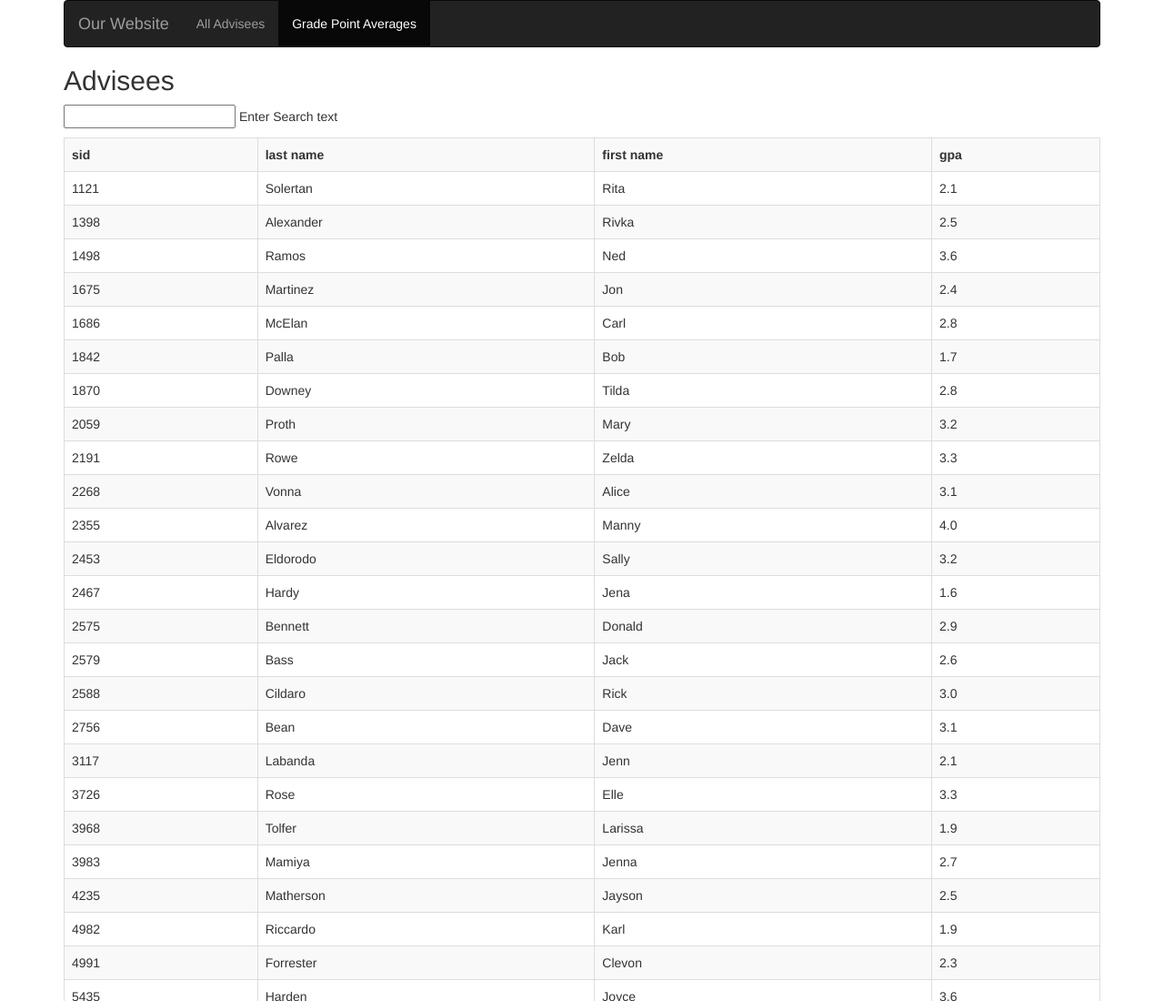
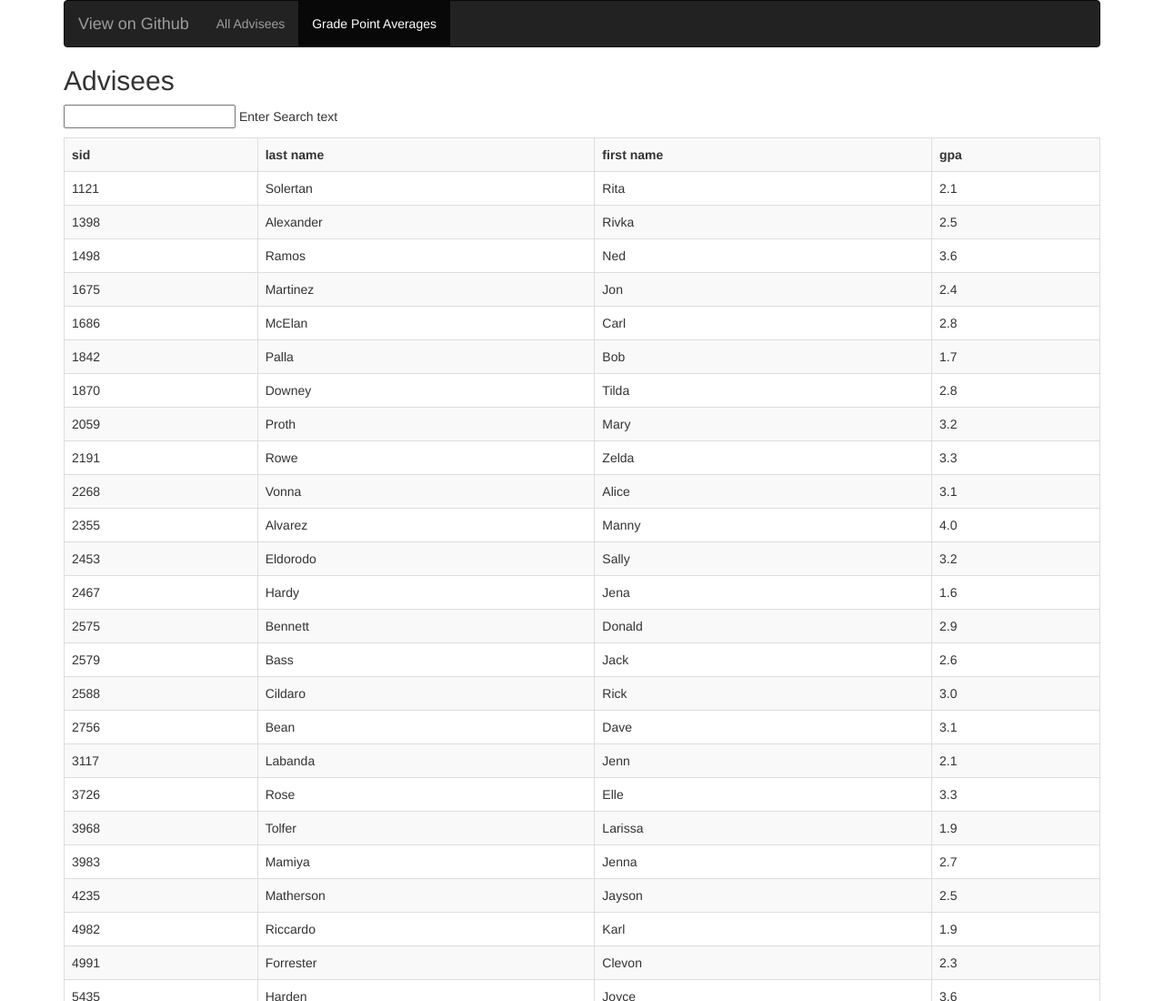
Before and after one commit to cancholan/cancholan.github.io, a plain HTML site: page gpa.html in a window 1280 px wide. Shown: the top 1100 px of the page at 91% size. Drawn offline with nearby package versions, Linux system fonts and the light colour scheme.

Commit message:
Update Link

```diff
--- a/gpa.html
+++ b/gpa.html
@@ -12,7 +12,7 @@
     <div class="container">
         <nav class="navbar navbar-inverse">
             <div class="navbar-header">
-                <a class="navbar-brand" href="#">Our Website</a>
+                <a class="navbar-brand" href="https://github.com/cancholan/cancholan.github.io">View on Github</a>
             </div>
             <div>
                 <ul class="nav navbar-nav">
```
